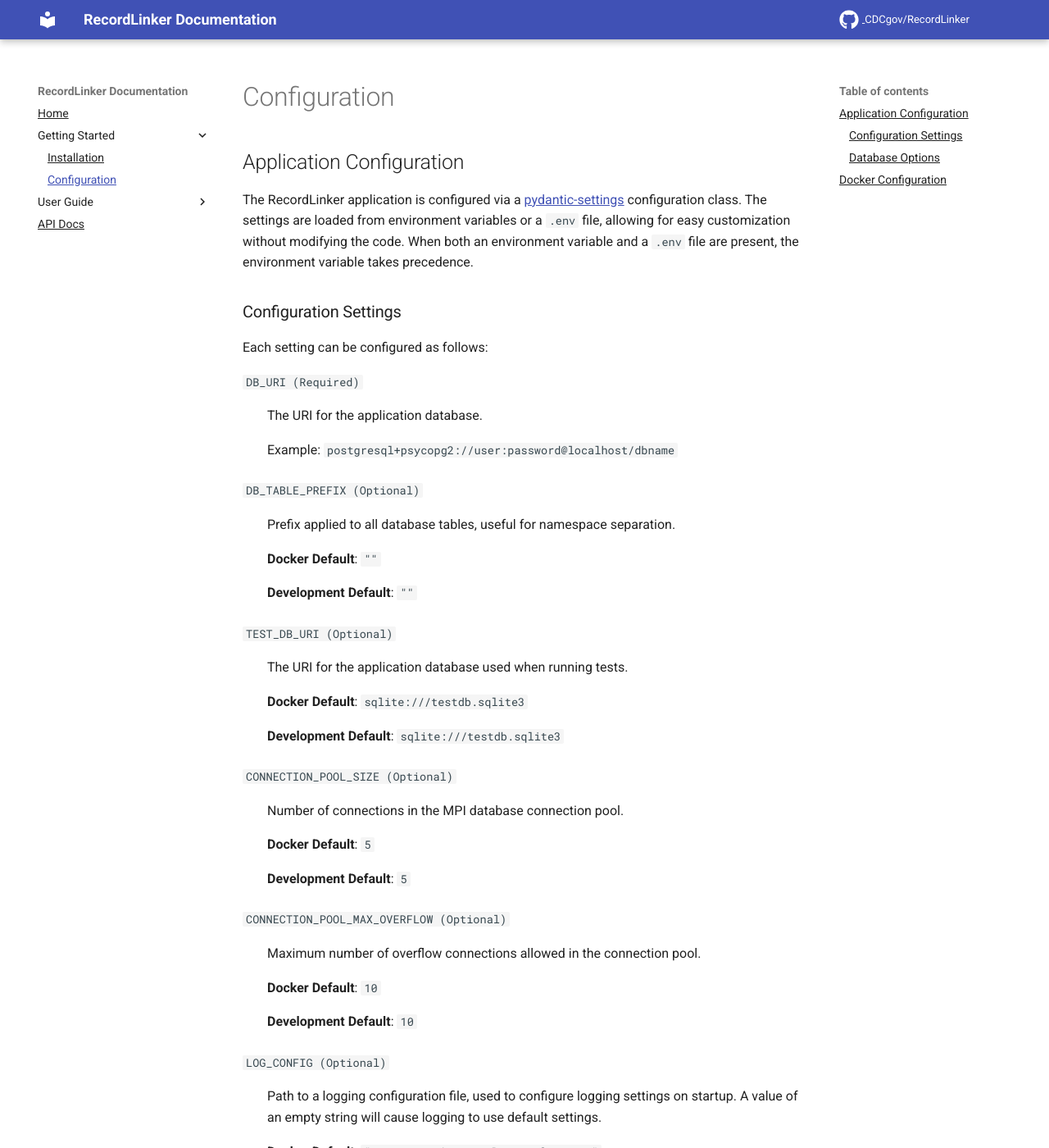
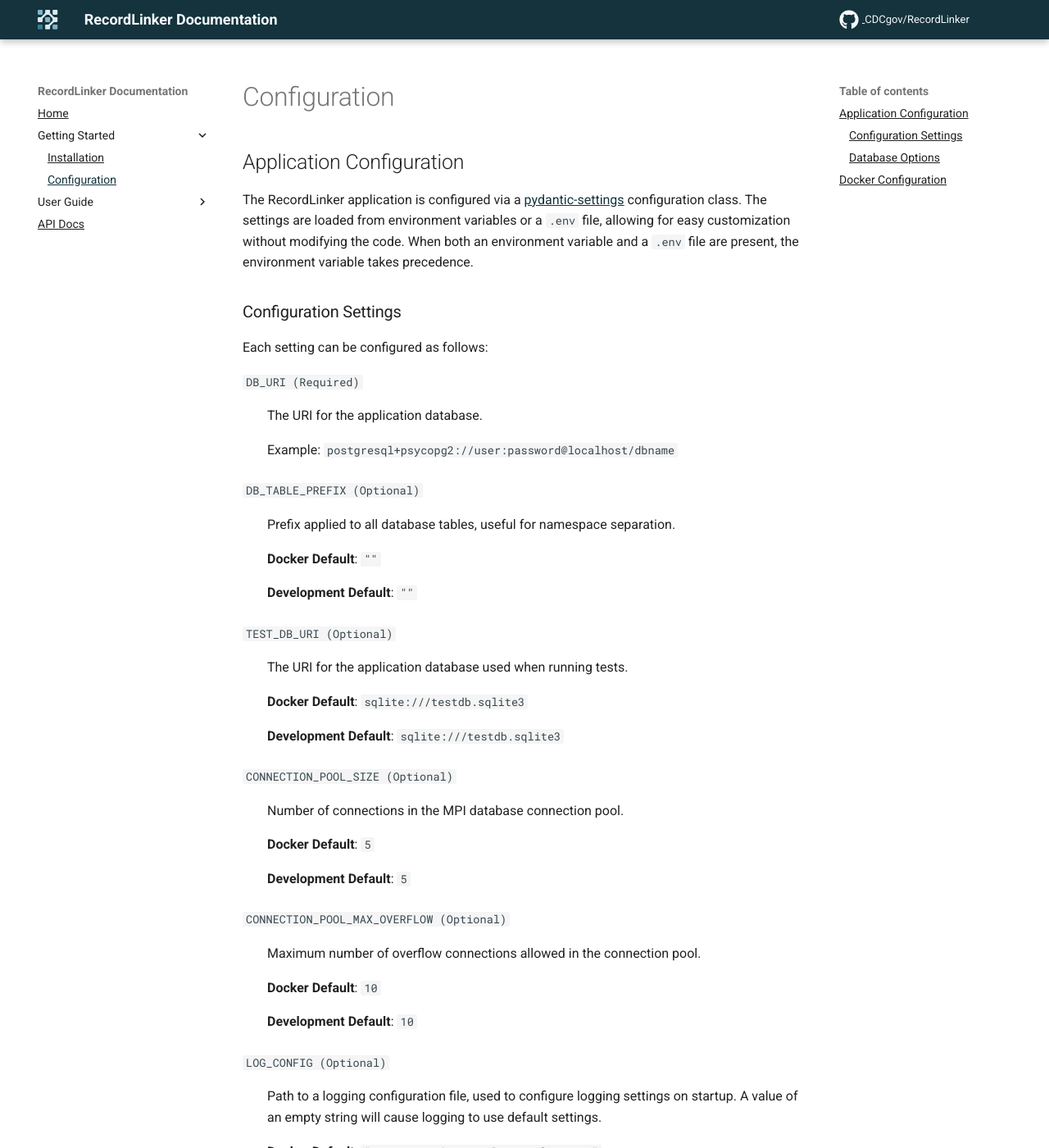
Before and after one commit to CDCgov/RecordLinker, an MkDocs documentation site: the page built from docs/site/configuration.md, in a window 1280 px wide and 1400 px high. Shown: the whole window at 82% size. Built offline with MkDocs 1.6.1 and Material for MkDocs 9.7.7, drawn with Linux system fonts in a browser that asks for light colours; comment, search, counter and statistics services are not loaded; some of the changed text lies outside the part shown.

Commit message:
customizing doc theme

```diff
--- a/docs/mkdocs.yml
+++ b/docs/mkdocs.yml
@@ -1,10 +1,20 @@
 site_name: !ENV [SITE_NAME, 'RecordLinker Documentation']
 theme:
   name: "material"
+  logo: assets/record-linker-logo.svg
   icon:
     repo: fontawesome/brands/github
+  palette:
+    primary: custom
+    accent: custom
 extra_css:
   - stylesheets/custom.css
+extra:
+  generator: false
+  social:
+    - icon: fontawesome/solid/envelope
+      link: mailto:dibbs@cdc.gov
+      name: Email
 plugins:
   - mermaid2
 markdown_extensions:
@@ -21,6 +31,7 @@
           class: mermaid
           format: !!python/name:pymdownx.superfences.fence_code_format
   - footnotes
+  - md_in_html
 repo_name: CDCgov/RecordLinker
 repo_url: https://github.com/CDCgov/RecordLinker
 edit_uri: edit/main/docs/
```
Also changed, not shown: docs/site/assets/cdc-logo.svg (added), docs/site/assets/record-linker-diagram.svg (added), docs/site/assets/record-linker-logo.svg (added), docs/site/assets/record-linker-process-min.png (added), docs/site/index.md, docs/site/stylesheets/custom.css.
